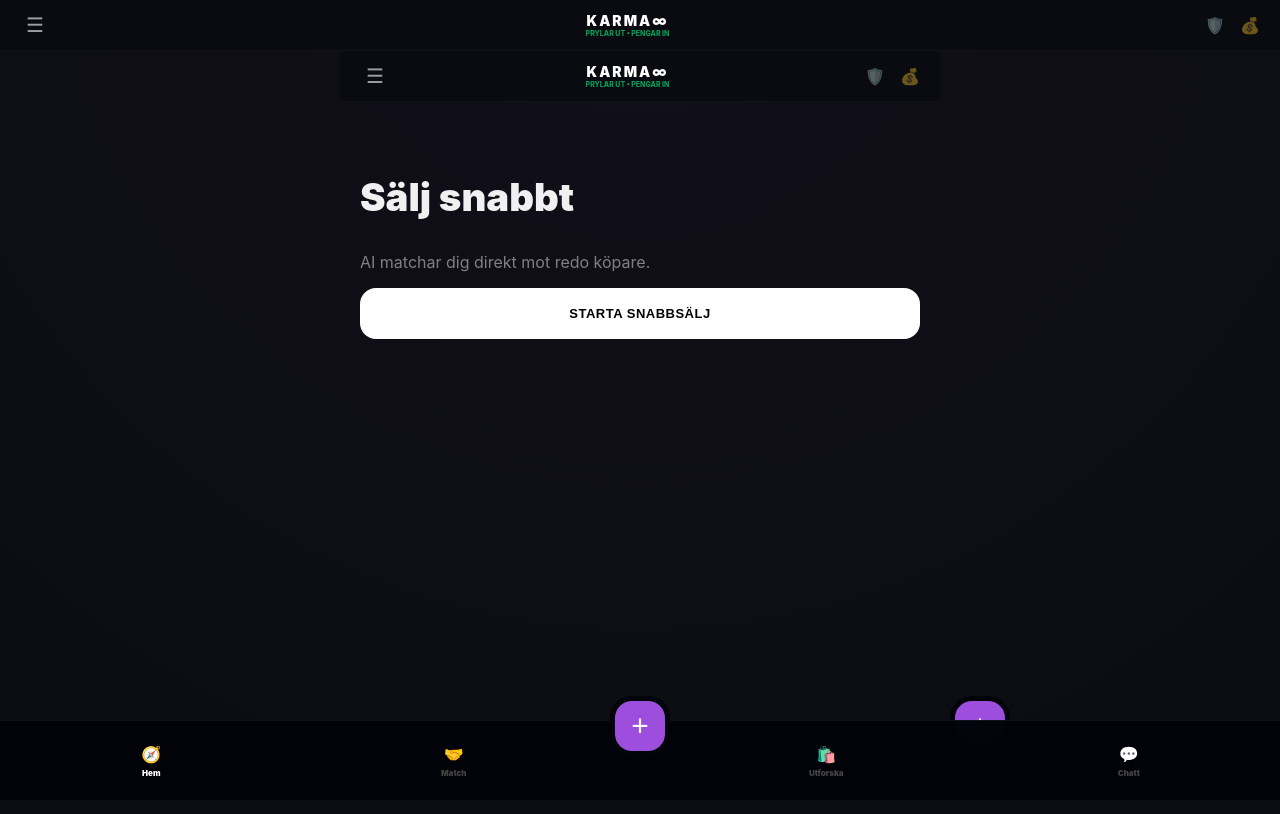
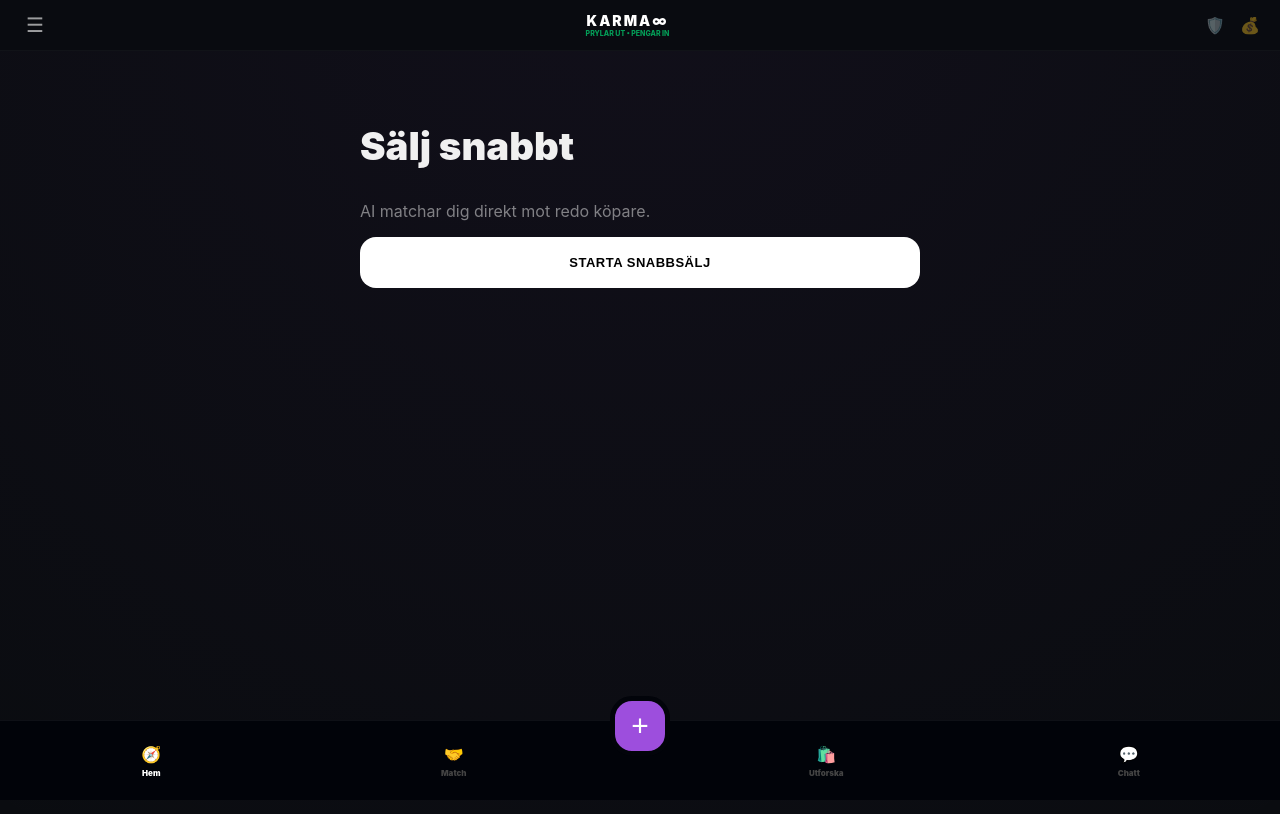
Before and after one commit to gascheckking/marketbeg-appGem, a Next.js app: page / in a window 1280 px wide. Shown: the top 814 px of the page. Built offline with nearby package versions, Linux system fonts and the light colour scheme.

Commit message:
Update page.tsx

```diff
--- a/app/page.tsx
+++ b/app/page.tsx
@@ -1,15 +1,12 @@
-// app/page.tsx
 "use client";
 
-import React, { useState } from "react";
-import ClientLayout from "@/components/ClientLayout";
+import { useState } from "react";
 
-export default function Marketplace() {
+export default function Page() {
   const [isAnalysing, setIsAnalysing] = useState(false);
 
   return (
-    <ClientLayout>
-      <div className="page-wrapper" style={{ animation: "fadeIn 0.5s ease" }}>
+    <main className="page-wrapper" style={{ animation: "fadeIn 0.5s ease" }}>
       <section style={{ padding: "40px 20px 60px" }}>
         <h1 style={{ fontSize: "2.4rem", fontWeight: 900 }}>
           Sälj snabbt
@@ -26,7 +23,6 @@ export default function Marketplace() {
           {isAnalysing ? "ANALYSERAR..." : "STARTA SNABBSÄLJ"}
         </button>
       </section>
-      </div>
-    </ClientLayout>
+    </main>
   );
 }
```
Lines whose indentation alone changed are shown as unchanged.
